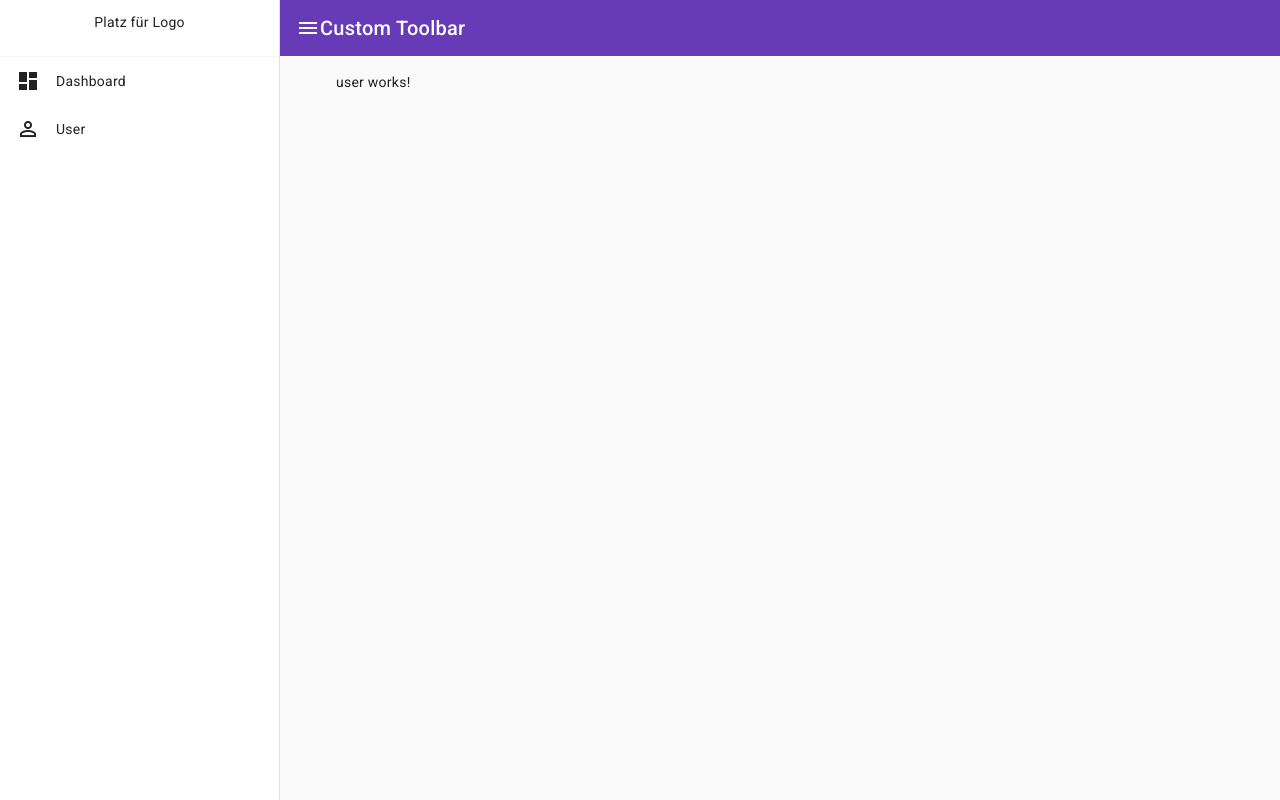
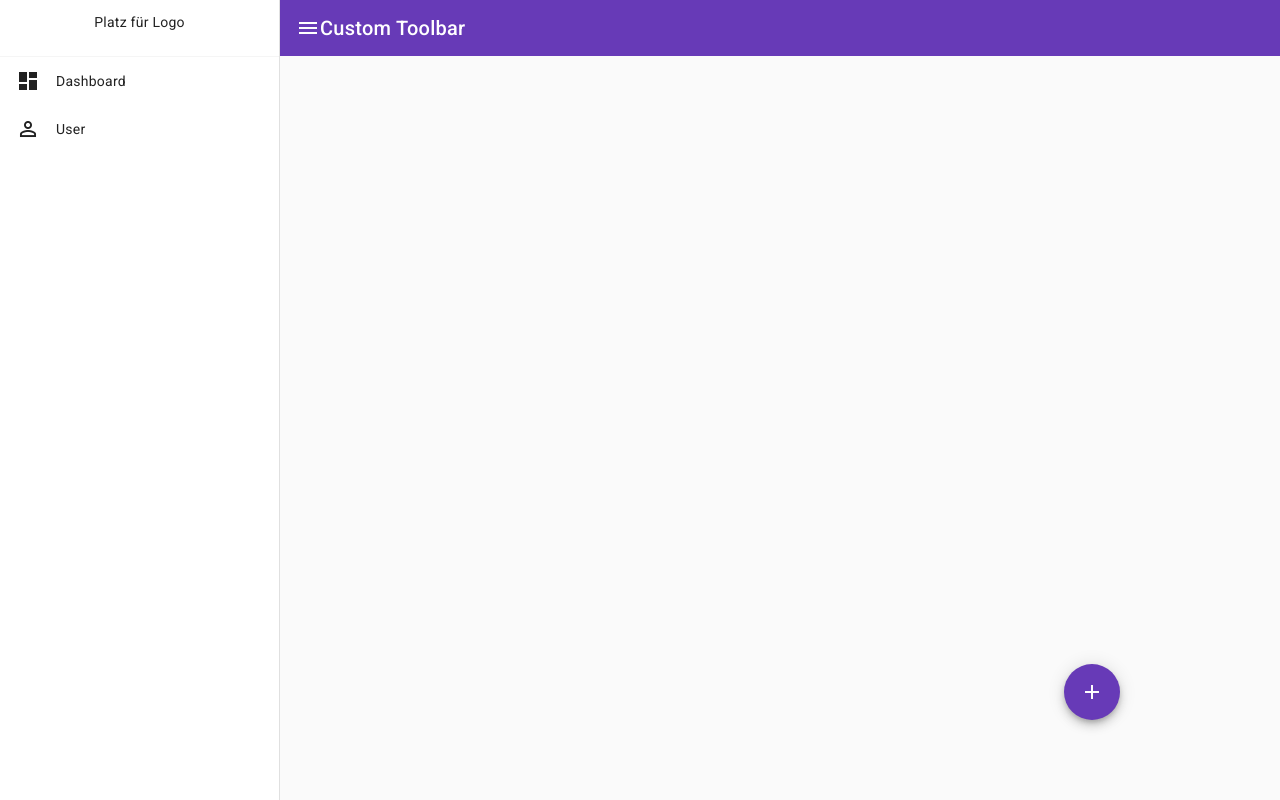
Before and after one commit to Mazin-Fouad/simple-crm, an Angular app: page /user in a window 1280 px wide. Built offline with nearby package versions, Linux system fonts and the light colour scheme.

Commit message:
material btn added to user section

```diff
--- a/src/app/app.component.html
+++ b/src/app/app.component.html
@@ -17,7 +17,6 @@
         <span>Custom Toolbar</span>
       </mat-toolbar-row>
     </mat-toolbar>
-
     <div class="router-container">
       <router-outlet></router-outlet>
     </div>
--- a/src/app/app.component.scss
+++ b/src/app/app.component.scss
@@ -50,4 +50,5 @@
 .router-container {
     padding-left: 56px;
     padding-top: 16px;
+    min-height: calc(100vh - 72px) !important;
 }
--- a/src/app/app.module.ts
+++ b/src/app/app.module.ts
@@ -10,6 +10,8 @@
 import { MatIconModule } from '@angular/material/icon';
 import { DashboardComponent } from './dashboard/dashboard.component';
 import { UserComponent } from './user/user.component';
+import { MatButtonModule } from '@angular/material/button';
+import { MatTooltipModule } from '@angular/material/tooltip';
 
 @NgModule({
   declarations: [AppComponent, DashboardComponent, UserComponent],
@@ -20,6 +22,8 @@
     MatToolbarModule,
     MatSidenavModule,
     MatIconModule,
+    MatButtonModule,
+    MatTooltipModule,
   ],
   providers: [],
   bootstrap: [AppComponent],
--- a/src/app/user/user.component.html
+++ b/src/app/user/user.component.html
@@ -1 +1,9 @@
-<p>user works!</p>
+<button
+  class="add-user-btn"
+  mat-fab
+  color="primary"
+  matTooltipPosition="above"
+  matTooltip="Add new user"
+>
+  <mat-icon>add</mat-icon>
+</button>
--- a/src/app/user/user.component.scss
+++ b/src/app/user/user.component.scss
@@ -0,0 +1,5 @@
+.add-user-btn {
+    position: absolute;
+    bottom: 5rem;
+    right: 10rem;
+}
--- a/src/app/user/user.component.ts
+++ b/src/app/user/user.component.ts
@@ -3,8 +3,6 @@
 @Component({
   selector: 'app-user',
   templateUrl: './user.component.html',
-  styleUrls: ['./user.component.scss']
+  styleUrls: ['./user.component.scss'],
 })
-export class UserComponent {
-
-}
+export class UserComponent {}
```
Also changed, not shown: tsconfig.json (+2 -5 lines).
